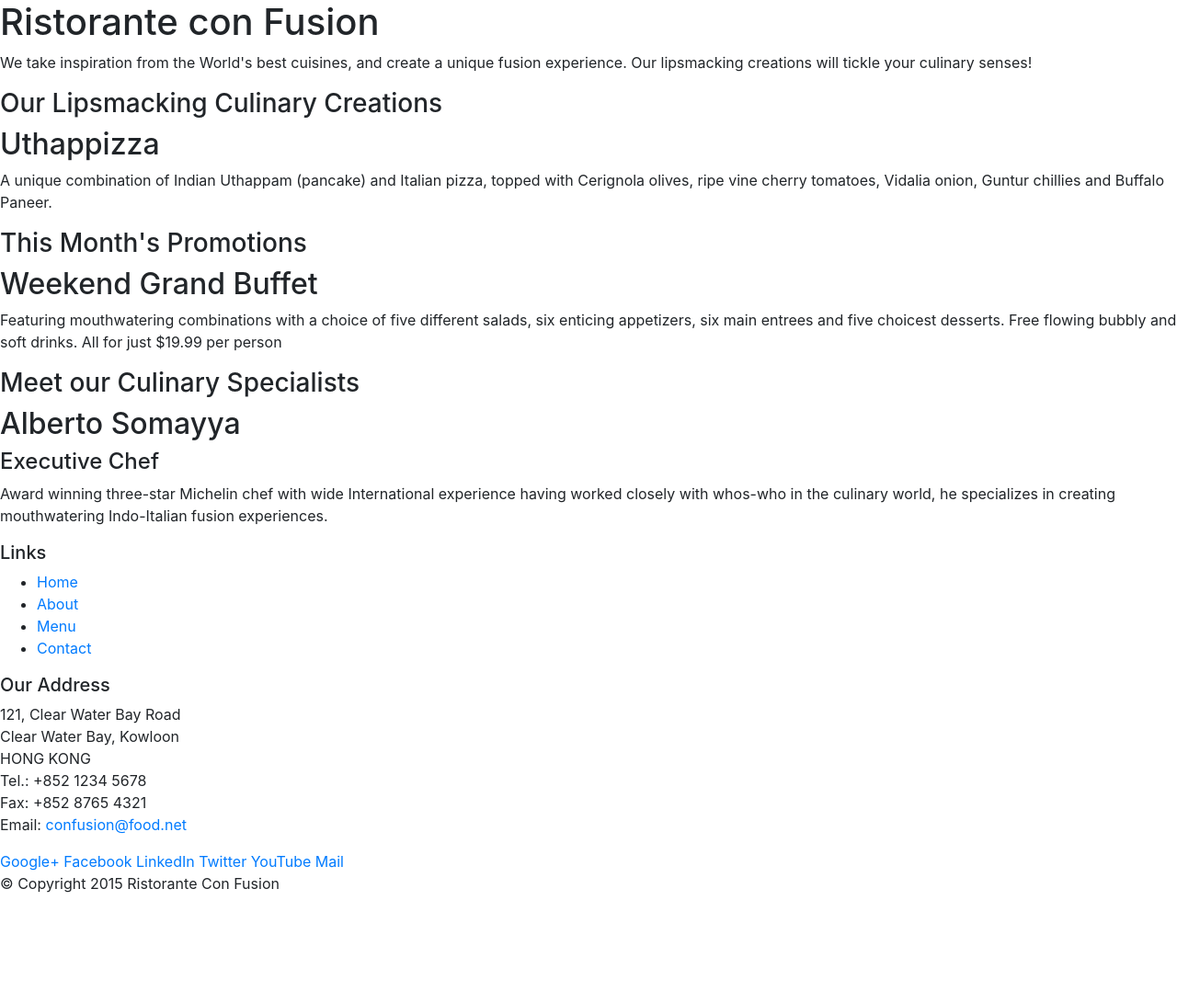
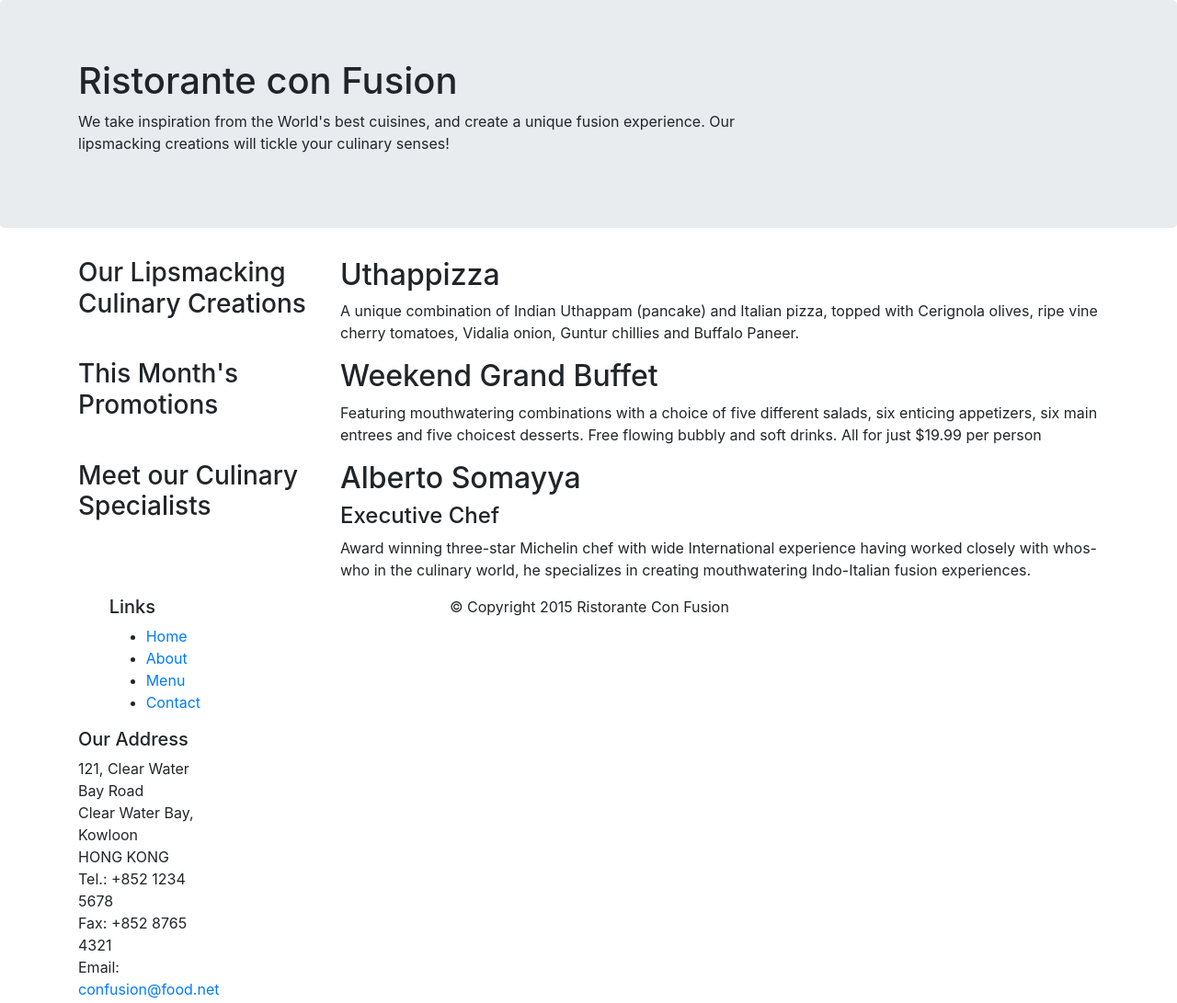
Before and after one commit to mateopy/conFusion, a website: page index.html in a window 1280 px wide. Shown: the top 1091 px of the page at 92% size. Before the commit the page ends 989 px from the top, so only its background shows below. Drawn offline with nearby package versions, Linux system fonts and the light colour scheme.

Commit message:
Add bootstrap grid system

```diff
--- a/index.html
+++ b/index.html
@@ -14,46 +14,46 @@
 
 <body>
 
-    <header>
-        <div>
-            <div>
-                <div>
+    <header class="jumbotron">
+        <div class="container">
+            <div class="row">
+                <div class="col-12 col-sm-8">
                     <h1>Ristorante con Fusion</h1>
                     <p>We take inspiration from the World's best cuisines, and create a unique fusion experience. Our lipsmacking creations will tickle your culinary senses!</p>
-                </div>
+                </div class="col col-sm">
                 <div>
                 </div>
             </div>
         </div>
     </header>
 
-    <div>
-        <div>
-            <div>
+    <div class="container">
+        <div class="row">
+            <div class="col-sm-4 push-sm-8 col-md-3 push-md-9">
                 <h3>Our Lipsmacking Culinary Creations</h3>
             </div>
-            <div>
-                <h2>Uthappizza</h2>
+            <div class="col-sm pull-sm-4 col-md pull-md-3">
+                <h2 >Uthappizza</h2>
                 <p>A unique combination of Indian Uthappam (pancake) and Italian pizza, topped with Cerignola olives, ripe vine cherry tomatoes, Vidalia onion, Guntur chillies and Buffalo Paneer.</p>
             </div>
         </div>
 
 
-        <div>
-            <div>
+        <div class="row">
+            <div class="col-sm-4 col-md-3">
                 <h3>This Month's Promotions</h3>
             </div>
-            <div>
+            <div class="col-sm col-md">
                 <h2>Weekend Grand Buffet</h2>
                 <p>Featuring mouthwatering combinations with a choice of five different salads, six enticing appetizers, six main entrees and five choicest desserts. Free flowing bubbly and soft drinks. All for just $19.99 per person </p>
             </div>
         </div>
 
-        <div>
-            <div>
+        <div class="row">
+            <div class="col-sm-4 push-sm-8 col-md-3 push-md-9">
                 <h3>Meet our Culinary Specialists</h3>
             </div>
-            <div>
+            <div class="col-sm pull-sm-4 col-md pull-md-3">
                 <h2>Alberto Somayya</h2>
                 <h4>Executive Chef</h4>
                 <p>Award winning three-star Michelin chef with wide International experience having worked closely with whos-who in the culinary world, he specializes in creating mouthwatering Indo-Italian fusion experiences. </p>
@@ -61,10 +61,10 @@
         </div>
     </div>
 
-    <footer>
-        <div>
-            <div>
-                <div>
+    <footer class="container">
+        <div class="row">
+            <div >
+                <div class="col-5 offset-1 col-sm-2">
                     <h5>Links</h5>
                     <ul>
                         <li><a href="#">Home</a></li>
@@ -73,7 +73,7 @@
                         <li><a href="#">Contact</a></li>
                     </ul>
                 </div>
-                <div>
+                <div class="col-6 col-sm-5">
                     <h5>Our Address</h5>
                     <address>
 		              121, Clear Water Bay Road<br>
@@ -84,7 +84,7 @@
 		              Email: <a href="mailto:confusion@food.net">confusion@food.net</a>
 		           </address>
                 </div>
-                <div>
+                <div class="col col-sm-4">
                     <div>
                         <a href="http://google.com/+">Google+</a>
                         <a href="http://www.facebook.com/profile.php?id=">Facebook</a>
@@ -95,8 +95,8 @@
                     </div>
                 </div>
            </div>
-           <div>
-                <div>
+           <div >
+                <div class="col-auto">
                     <p>© Copyright 2015 Ristorante Con Fusion</p>
                 </div>
            </div>
```
